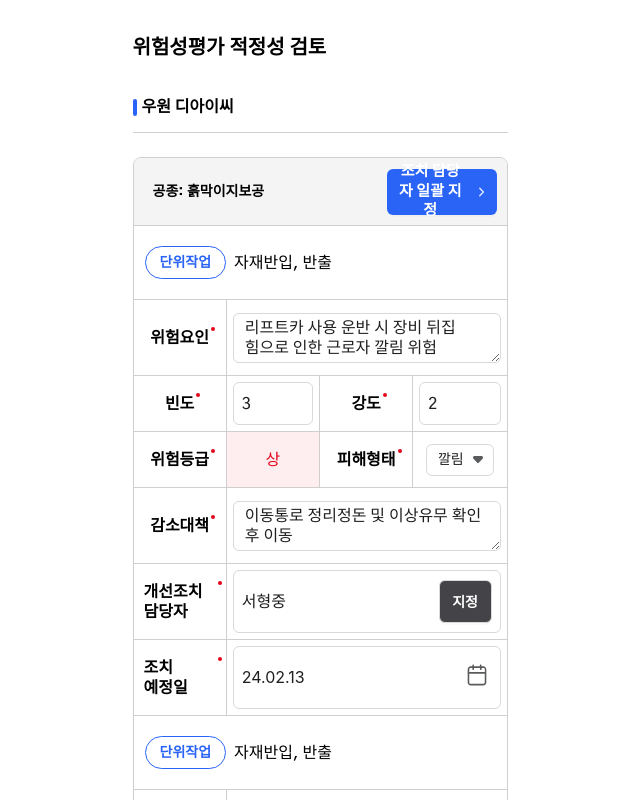
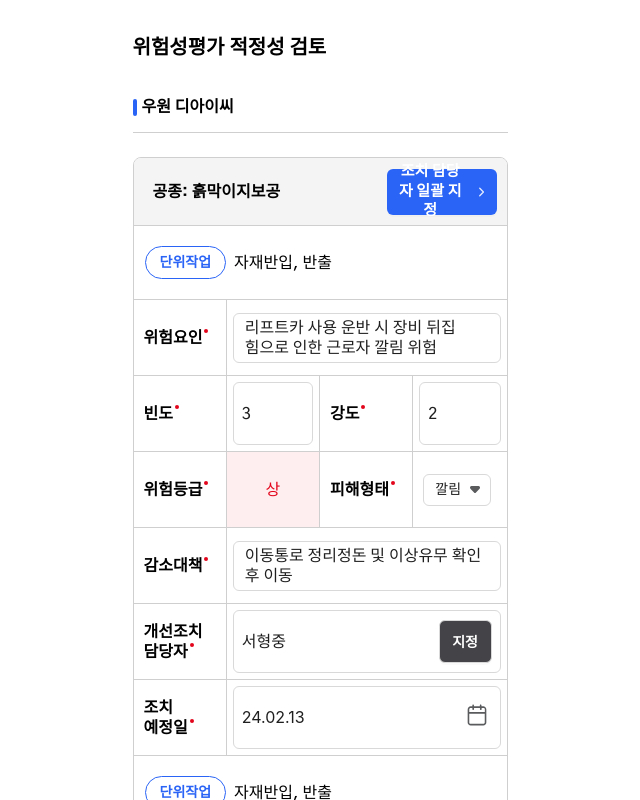
Before and after one commit to BSL-kr/MH-T-bsl, a React (Vite) app: page /risk-assessment-adequacy in a window 1280 px wide. Shown: the top 800 px of the page, without its empty margins (320-960 px from the left). Built offline with nearby package versions, Linux system fonts and the light colour scheme; the HTML template or start-up script is replaced by a standard one.

Commit message:
fix 강조 점 텍스트 수정

```diff
--- a/src/components/RiskAssessmentForm/RiskAssessmentFormBody/index.tsx
+++ b/src/components/RiskAssessmentForm/RiskAssessmentFormBody/index.tsx
@@ -4,6 +4,11 @@ import styled from 'styled-components';
 import TextArea from 'antd/es/input/TextArea';
 import ArrowDropDownIcon from '../../../assets/arrowDropDownIcon';
 import CalrendarIcon from '../../../assets/calrendarIcon';
+import { Fragment } from 'react/jsx-runtime';
+
+const StyledRow = styled(Row)<{ isEdit?: boolean }>`
+  min-height: ${props => (props.isEdit ? '76px' : '58px')};
+`;
 
 const CustomCol = styled(Col)<{ isEdit?: boolean }>`
   min-width: 84px;
@@ -11,7 +16,7 @@ const CustomCol = styled(Col)<{ isEdit?: boolean }>`
   display: flex;
 
   align-items: center;
-  justify-content: center;
+  justify-content: flex-start;
   padding: ${props => (props.isEdit ? '6px' : '10px')};
 
   &:nth-child(2) {
@@ -27,8 +32,8 @@ const CustomCol = styled(Col)<{ isEdit?: boolean }>`
     color: #e3051c;
   }
 
-  &.align-left {
-    justify-content: flex-start;
+  &.align-center {
+    justify-content: center;
   }
 `;
 
@@ -45,6 +50,7 @@ const ColText = styled.div`
 `;
 
 const StyledAntdTextArea = styled(TextArea)`
+  resize: none !important;
   display: inline-flex;
   align-items: center;
   justify-content: center;
@@ -81,6 +87,31 @@ const StyledBtton = styled(Button)`
   width: 53px;
   height: 43px;
 `;
+
+const ColTitleText = (props: { text: string; usePoint?: boolean }) => {
+  const { text, usePoint } = props;
+
+  if (!usePoint) {
+    return <div>{text}</div>;
+  }
+
+  const textArray = text.split('');
+  const renderText = [textArray.slice(0, -1).join(''), textArray[textArray.length - 1]];
+
+  return (
+    <div>
+      {renderText.map((textPiece, index) =>
+        index === 0 ? (
+          <Fragment key={textPiece}>{textPiece}</Fragment>
+        ) : (
+          <span className='notic-red-dot' key={textPiece}>
+            {textPiece}
+          </span>
+        )
+      )}
+    </div>
+  );
+};
 
 const RiskAssessmentFormBody = (props: { isEdit?: boolean }) => {
   const { isEdit } = props;
@@ -119,14 +150,10 @@ const RiskAssessmentFormBody = (props: { isEdit?: boolean }) => {
           </div>
         </Col>
       </Row>
-      <Row
-        style={{
-          height: isEdit ? '76px' : '58px'
-        }}
-      >
+      <StyledRow isEdit={isEdit}>
         <CustomCol span={6}>
-          <ColText className={`gothic-a1-semibold ${isEdit ? 'notic-red-dot' : ''}`}>
-            위험요인
+          <ColText className='gothic-a1-semibold'>
+            <ColTitleText text='위험요인' usePoint={isEdit} />
           </ColText>
         </CustomCol>
         <CustomCol span={18} isEdit={isEdit}>
@@ -142,14 +169,12 @@ const RiskAssessmentFormBody = (props: { isEdit?: boolean }) => {
             </ColText>
           )}
         </CustomCol>
-      </Row>
-      <Row
-        style={{
-          height: isEdit ? '56px' : '44px'
-        }}
-      >
+      </StyledRow>
+      <StyledRow isEdit={isEdit}>
         <CustomCol span={6}>
-          <ColText className={`gothic-a1-semibold ${isEdit ? 'notic-red-dot' : ''}`}>빈도</ColText>
+          <ColText className='gothic-a1-semibold'>
+            <ColTitleText text='빈도' usePoint={isEdit} />
+          </ColText>
         </CustomCol>
         <CustomCol span={6} isEdit={isEdit}>
           {isEdit ? (
@@ -159,7 +184,9 @@ const RiskAssessmentFormBody = (props: { isEdit?: boolean }) => {
           )}
         </CustomCol>
         <CustomCol span={6}>
-          <ColText className={`gothic-a1-semibold ${isEdit ? 'notic-red-dot' : ''}`}>강도</ColText>
+          <ColText className='gothic-a1-semibold'>
+            <ColTitleText text='강도' usePoint={isEdit} />
+          </ColText>
         </CustomCol>
         <CustomCol span={6} isEdit={isEdit}>
           {isEdit ? (
@@ -168,23 +195,19 @@ const RiskAssessmentFormBody = (props: { isEdit?: boolean }) => {
             <ColText className='gothic-a1-medium'>2</ColText>
           )}
         </CustomCol>
-      </Row>
-      <Row
-        style={{
-          height: isEdit ? '56px' : '44px'
-        }}
-      >
+      </StyledRow>
+      <StyledRow isEdit={isEdit}>
         <CustomCol span={6}>
-          <ColText className={`gothic-a1-semibold ${isEdit ? 'notic-red-dot' : ''}`}>
-            위험등급
+          <ColText className='gothic-a1-semibold'>
+            <ColTitleText text='위험등급' usePoint={isEdit} />
           </ColText>
         </CustomCol>
-        <CustomCol span={6} className='warning'>
+        <CustomCol span={6} className='warning align-center'>
           <ColText className='gothic-a1-medium'>상</ColText>
         </CustomCol>
         <CustomCol span={6}>
-          <ColText className={`gothic-a1-semibold ${isEdit ? 'notic-red-dot' : ''}`}>
-            피해형태
+          <ColText className='gothic-a1-semibold'>
+            <ColTitleText text='피해형태' usePoint={isEdit} />
           </ColText>
         </CustomCol>
         <CustomCol span={6}>
@@ -199,15 +222,11 @@ const RiskAssessmentFormBody = (props: { isEdit?: boolean }) => {
             <ColText className='gothic-a1-medium'>깔림</ColText>
           )}
         </CustomCol>
-      </Row>
-      <Row
-        style={{
-          height: isEdit ? '76px' : '58px'
-        }}
-      >
+      </StyledRow>
+      <StyledRow isEdit={isEdit}>
         <CustomCol span={6}>
-          <ColText className={`gothic-a1-semibold ${isEdit ? 'notic-red-dot' : ''}`}>
-            감소대책
+          <ColText className='gothic-a1-semibold'>
+            <ColTitleText text='감소대책' usePoint={isEdit} />
           </ColText>
         </CustomCol>
         <CustomCol span={18} isEdit={isEdit}>
@@ -223,19 +242,15 @@ const RiskAssessmentFormBody = (props: { isEdit?: boolean }) => {
             </ColText>
           )}
         </CustomCol>
-      </Row>
-      <Row
-        style={{
-          height: isEdit ? '76px' : '58px'
-        }}
-      >
+      </StyledRow>
+      <StyledRow isEdit={isEdit}>
         <CustomCol span={6}>
-          <ColText className={`gothic-a1-semibold ${isEdit ? 'notic-red-dot' : ''}`}>
-            개선조치 담당자
+          <ColText className='gothic-a1-semibold'>
+            <ColTitleText text='개선조치 담당자' usePoint={isEdit} />
           </ColText>
         </CustomCol>
 
-        <CustomCol span={18} className='align-left' isEdit={isEdit}>
+        <CustomCol span={18} isEdit={isEdit}>
           {isEdit ? (
             <StyledAntdInput
               value='서형중'
@@ -246,18 +261,14 @@ const RiskAssessmentFormBody = (props: { isEdit?: boolean }) => {
             <ColText className='gothic-a1-medium'>서형중</ColText>
           )}
         </CustomCol>
-      </Row>
-      <Row
-        style={{
-          height: isEdit ? '76px' : '58px'
-        }}
-      >
+      </StyledRow>
+      <StyledRow isEdit={isEdit}>
         <CustomCol span={6}>
-          <ColText className={`gothic-a1-semibold ${isEdit ? 'notic-red-dot' : ''}`}>
-            조치 예정일
+          <ColText className='gothic-a1-semibold'>
+            <ColTitleText text='조치 예정일' usePoint={isEdit} />
           </ColText>
         </CustomCol>
-        <CustomCol span={18} className='align-left' isEdit={isEdit}>
+        <CustomCol span={18} isEdit={isEdit}>
           {isEdit ? (
             <StyledAntdInput
               value='24.02.13 '
@@ -268,7 +279,7 @@ const RiskAssessmentFormBody = (props: { isEdit?: boolean }) => {
             <ColText className='gothic-a1-medium'>24.02.13 </ColText>
           )}
         </CustomCol>
-      </Row>
+      </StyledRow>
     </>
   );
 };
--- a/src/components/RiskAssessmentForm/RiskAssessmentFormHeader/index.tsx
+++ b/src/components/RiskAssessmentForm/RiskAssessmentFormHeader/index.tsx
@@ -1,12 +1,22 @@
 import { Col, Row } from 'antd';
 import { ReactNode } from 'react';
 import styled from 'styled-components';
+
+const StyledCol = styled(Col)`
+  display: flex;
+  align-items: center;
+  justify-content: space-between;
+`;
 
 const RiskAssessmentFormHeaderEle = styled(Row)<{ isUseHeaderRight: boolean }>`
   background: #f4f4f4;
 
   padding: 10px 10px 10px 19px;
-  height: ${props => (props.isUseHeaderRight ? '68px' : '52px')};
+  min-height: ${props => (props.isUseHeaderRight ? '68px' : '52px')};
+
+  h3 {
+    font-size: 16px;
+  }
 `;
 
 const RiskAssessmentFormHeader = (props: { title: string; HeaderRight: ReactNode | null }) => {
@@ -14,17 +24,10 @@ const RiskAssessmentFormHeader = (props: { title: string; HeaderRight: ReactNode
 
   return (
     <RiskAssessmentFormHeaderEle isUseHeaderRight={Boolean(HeaderRight)}>
-      <Col
-        span={24}
-        style={{
-          display: 'flex',
-          alignItems: 'center',
-          justifyContent: 'space-between'
-        }}
-      >
+      <StyledCol span={24}>
         <h3 className='gothic-a1-bold'>공종: {title}</h3>
         {HeaderRight}
-      </Col>
+      </StyledCol>
     </RiskAssessmentFormHeaderEle>
   );
 };
```
